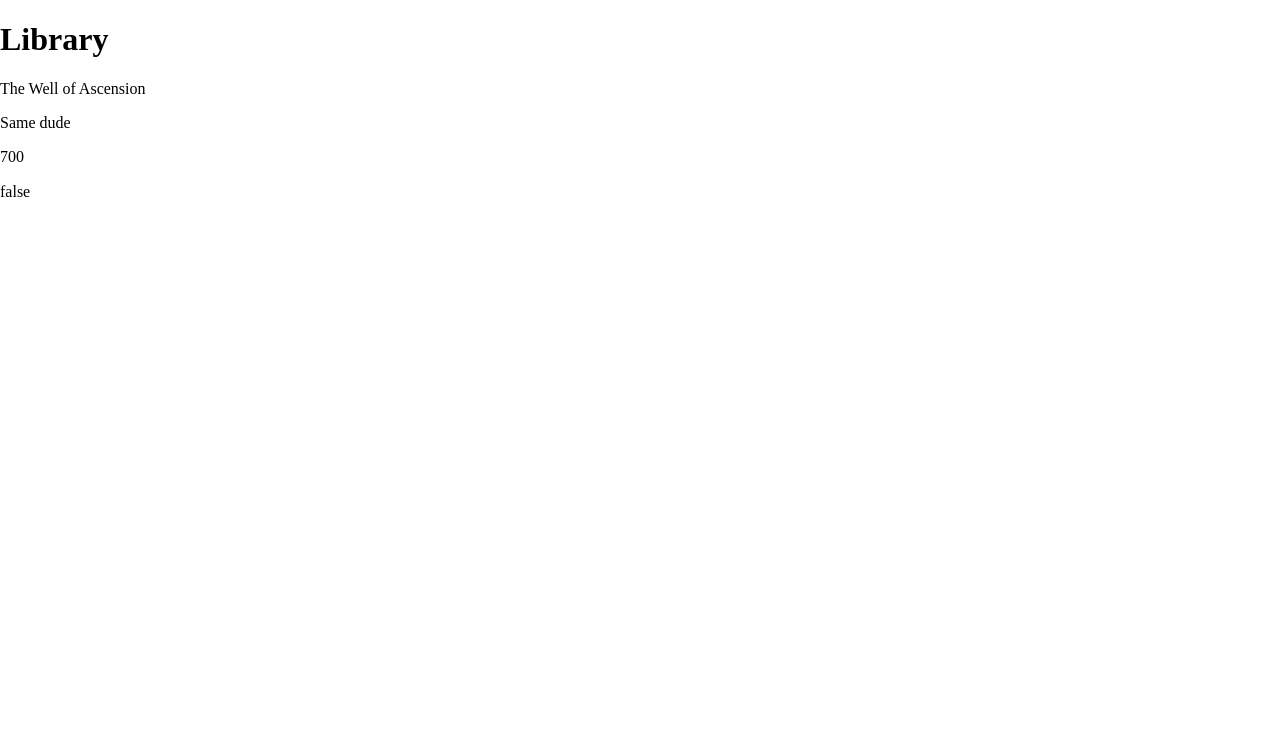
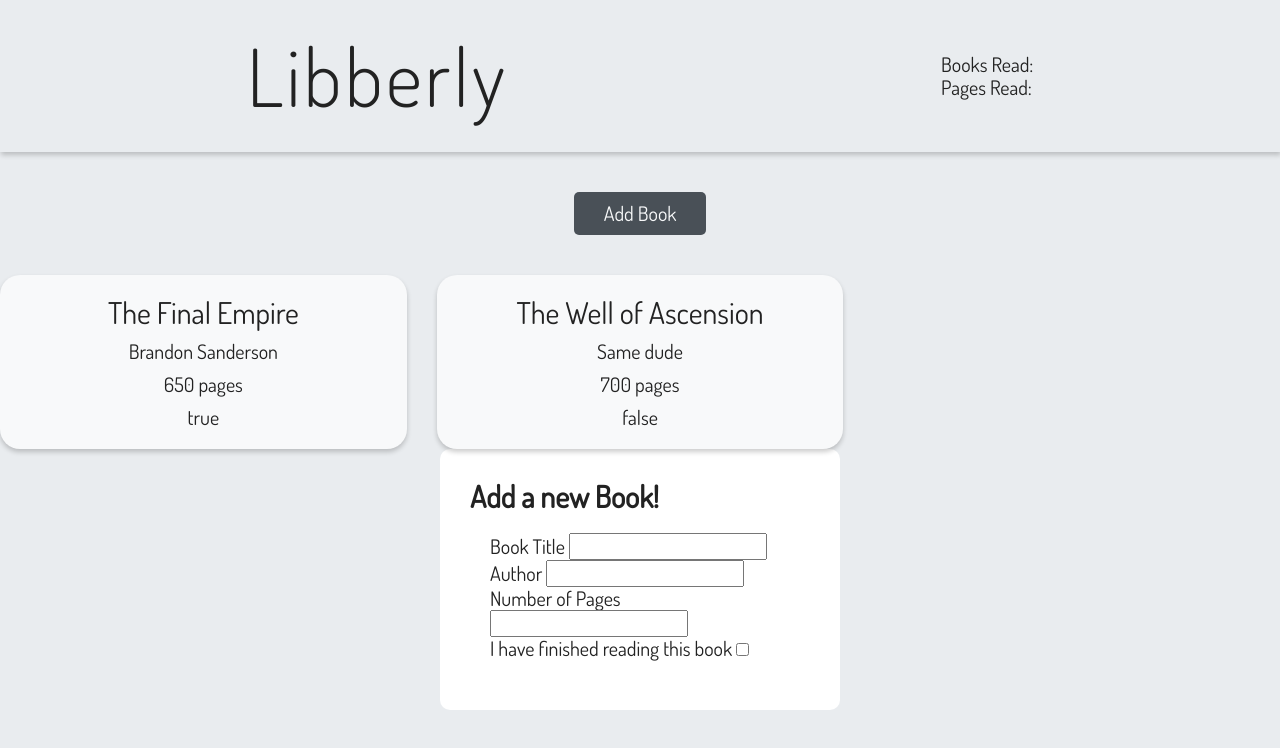
Before and after one commit to JohnSebastian3/libberly, a plain HTML site: page index.html in a window 1280 px wide. Drawn offline with nearby package versions, Linux system fonts and the light colour scheme.

Commit message:
Add main design and markup

```diff
--- a/assets/css/style.css
+++ b/assets/css/style.css
@@ -0,0 +1,102 @@
+* {
+  margin: 0;
+  padding: 0;
+  box-sizing: border-box;
+}
+
+:root {
+  font-size: 62.5%;
+}
+
+body {
+  font-family: 'Dosis', sans-serif;
+  font-size: 2rem;
+  background-color: #e9ecef;
+  color: #222;
+}
+
+/* HEADER */
+
+.header {
+  padding: 3rem;
+  display: flex;
+  justify-content: space-around;
+  align-items: center;
+  box-shadow: 1px 3px 5px rgba(0,0,0,0.2);
+}
+
+.title {
+  margin: 0;
+  font-size: 8rem;
+  font-weight: 300;
+  letter-spacing: 3px;
+}
+
+
+/* MAIN CONTAINER */
+
+.container {
+  max-width: 1400px;
+  margin: 0 auto;
+
+}
+
+/* ADD BUTTON CONTAINER */
+.add-book {
+  padding: 4rem;
+  text-align: center;
+}
+
+.button {
+  border:none;
+  background-color: #495057;
+  color: #f8f9fa;
+  padding: 1rem 3rem;
+  border-radius: 5px;
+  cursor: pointer;
+}
+
+.button:hover {
+  background-color: #6c757d;
+}
+
+
+/* BOOK CONTAINER */
+
+.book-container {
+  display: grid;
+  grid-template-columns: repeat(auto-fill, minmax(300px, 1fr));
+  grid-auto-rows: 1fr;
+  column-gap: 3rem;
+
+}
+
+.book-container p:first-child {
+  font-size: 3rem;
+  font-weight: 400;
+}
+
+.card {
+  display: flex;
+  flex-direction: column;
+  gap: 1rem;
+  text-align: center;
+  background-color: #f8f9fa;
+  box-shadow: 0px 3px 5px rgba(0,0,0,0.2);
+  padding: 2rem;
+  border-radius: 20px;
+}
+
+/* FORM */
+.modal {
+  width: 400px;
+  margin: 0 auto;
+  background-color: white;
+  border-radius: 10px;
+  padding: 3rem;
+}
+.form {
+  padding: 2rem;
+  display: flex;
+  flex-direction: column;
+}
--- a/assets/js/main.js
+++ b/assets/js/main.js
@@ -1,8 +1,3 @@
-const title = document.querySelector('#title');
-const author = document.querySelector('#author');
-const pages = document.querySelector("#num-pages");
-const read = document.querySelector('#read');
-
 
 let myLibrary = [
   {
@@ -28,25 +23,43 @@ function addBookToLibrary() {
 }
 
 function displayBooks() {
+
   for(let book of myLibrary) {
+    // Create a card for each book in library
+    let card = document.createElement('div');
+    card.classList.add('card');
+    console.log(card);
+
+    const title = document.createElement('p');
+    const author = document.createElement('p');
+    const pages = document.createElement('p');
+    const read = document.createElement('p');
+
     for(prop in book) {
       switch(prop) {
         case 'title':
           title.innerText = book[prop];
+          card.appendChild(title);
           break;
         case 'author':
-          author.innerText = book[prop];
+          author.innerText =book[prop];
+          card.appendChild(author);
           break;
         case 'pages':
-          pages.innerText = book[prop];
+          pages.innerText = book[prop] + ' pages';
+          card.appendChild(pages);
           break;
         case 'isRead':
           read.innerText = book[prop];
+          card.appendChild(read);
           break;
         default:
           break;
       }
     }
+
+    document.querySelector('.book-container').appendChild(card);
+
   }
 }
 
--- a/index.html
+++ b/index.html
@@ -6,14 +6,54 @@
   <meta name="viewport" content="width=device-width, initial-scale=1.0">
   <link rel="stylesheet" href="assets/css/normalize.css">
   <link rel="stylesheet" href="assets/css/style.css">
+  <link rel="preconnect" href="https://fonts.googleapis.com">
+  <link rel="preconnect" href="https://fonts.gstatic.com" crossorigin>
+  <link href="https://fonts.googleapis.com/css2?family=Dosis:wght@200;300;400&display=swap" rel="stylesheet">
   <title>Document</title>
 </head>
 <body>
-  <h1>Library</h1>
-  <p id="title"></p>
-  <p id="author"></p>
-  <p id="num-pages"></p>
-  <p id="read"></p>
+  <header class="header">
+    <h1 class="title">Libberly</h1>
+    <div class="stats">
+      <p>Books Read: <span></span></p>
+      <p>Pages Read: <span></span></p>
+    </div>
+  </header>
+
+  <div class="container">
+
+    <div class="add-book">
+      <button type="button" class="button">Add Book</button>
+    </div>
+
+    <div class="book-container">
+    </div>
+
+  </div>
+
+
+  <div class="modal">
+    <h2>Add a new Book!</h2>
+    <form class="form">
+      <div class="input-control">
+        <label for="book-title">Book Title</label>
+        <input type="text" id="book-title" name="book-title"/>
+      </div>
+      <div class="input-control">
+        <label for="book-author">Author</label>
+        <input type="text" id=" book-author" name="book-author"/>
+      </div>
+      <div class="input-control">
+        <label for="book-pages">Number of Pages</label>
+        <input type="number" id="book-pages" name="book-pages" />
+      </div>
+      <div class="input-control">
+        <label for="have-read">I have finished reading this book</label>
+        <input type="checkbox" id="have-read" name="have-read" />
+      </div>
+    </form>
+  </div>
+
   <script src="assets/js/main.js"></script>
 </body>
 </html>
```
Also changed, not shown: assets/css/normalize.css.
